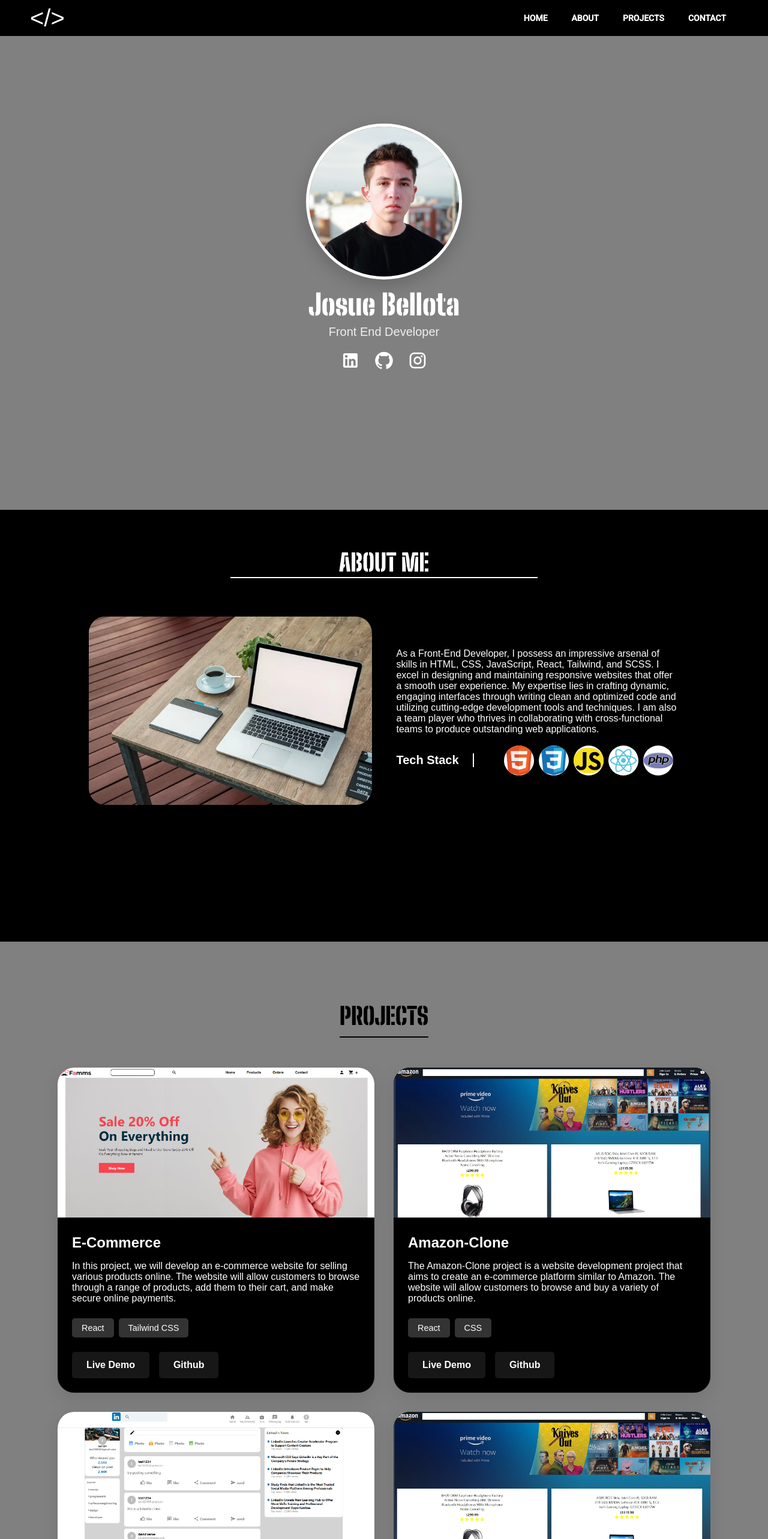
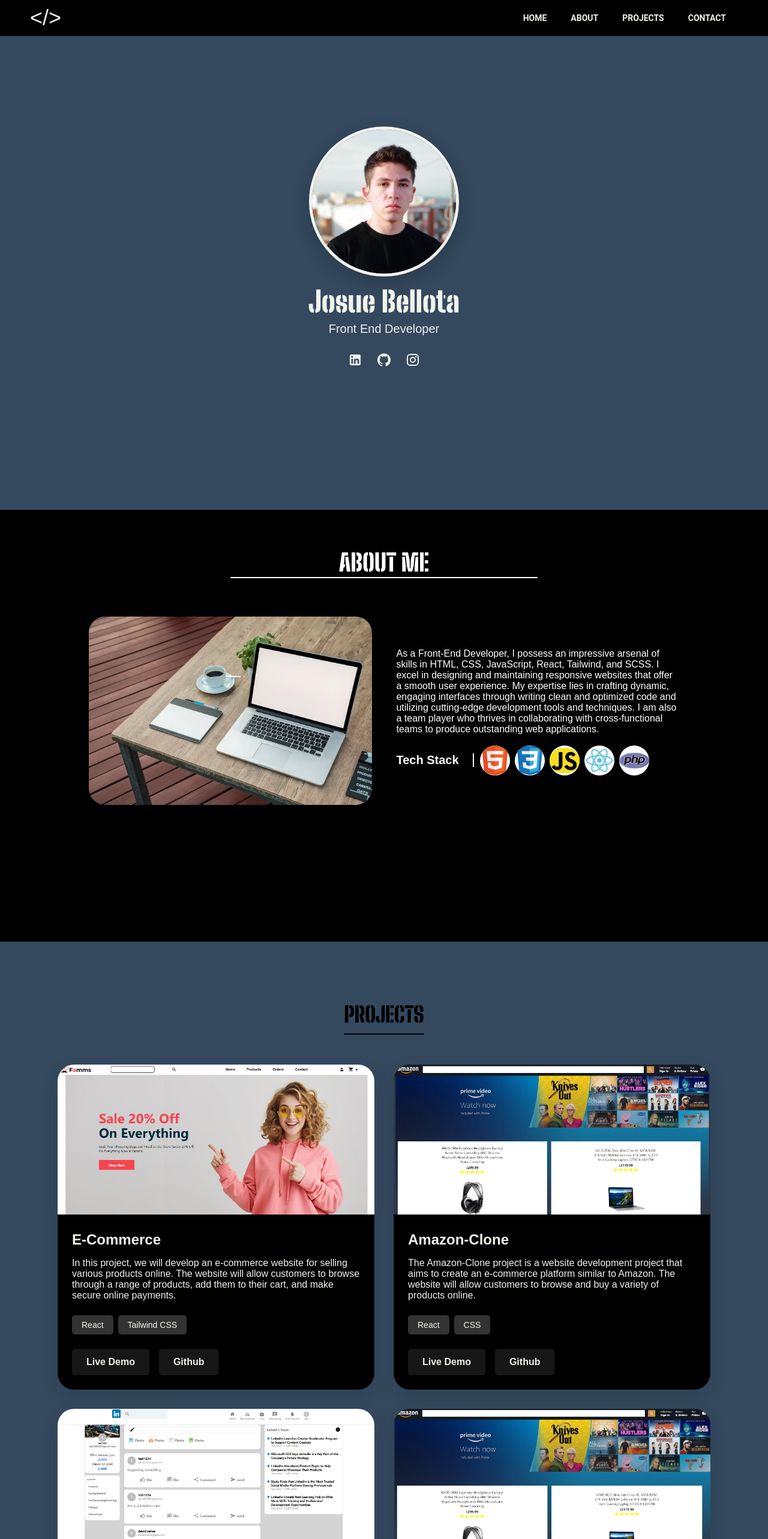
Before and after one commit to JosueBellota/Portafolio_JB, a React (Create React App) app: page / in a window 1280 px wide. Shown: the top 2566 px of the page at 60% size. Built offline with nearby package versions, Linux system fonts and the light colour scheme.

Commit message:
centrilizing css

```diff
--- a/src/App.js
+++ b/src/App.js
@@ -1,4 +1,3 @@
-import './css/App.css';
 import { BrowserRouter, Routes, Route } from "react-router-dom";
 import Footer from './components/Footer';
 import Navbar from './components/Header';
--- a/src/components/css/Header.css
+++ b/src/components/css/Header.css
@@ -1,64 +1,53 @@
-@import url('https://fonts.googleapis.com/css2?family=Roboto:ital,wght@0,400;0,500;1,700&display=swap');
-
-.header{
-
+.header {
+  background-color: var(--black);
   height: 60px;
   display: flex;
   justify-content: space-between;
   align-items: center;
-    background: #000000 !important;
   position: fixed;
   width: 100%;
   top: 0;
   z-index: 100;
   font-family: sans-serif;
-
 }
 
 .header__logo {
-
   text-decoration: none;
-    color: #fff;
+  color: var(--white);
   font-weight: 400;
   width: fit-content;
-    font-size: 40px;
+  font-size: var(--font-size-4xl);
   margin-left: 50px;
-
 }
 
-.header__nav{
-
+.header__nav {
   display: flex;
   justify-content: space-evenly;
   align-items: center;
   width: fit-content;
   height: 50px;
   margin-right: 50px;
-
 }
 
-.header__nav .header__option{
-
+.header__nav .header__option {
   height: 60px;
   align-items: center;
   justify-content: center;
   font-weight: bold;
-
 }
 
-.header__nav .header__option:hover{
-
+.header__nav .header__option:hover {
   height: 56px;
-    border-bottom: 2px solid #fff;
-    border-top: 2px solid #fff;
+  border-bottom: 2px solid var(--white);
+  border-top: 2px solid var(--white);
 }
 
-.header__nav .header__option .header__link{
+.header__nav .header__option .header__link {
   display: flex;
   align-items: center;
   text-decoration: none;
-    color: #ffffff;
-    font-size: 14px;
+  color: var(--white);
+  font-size: var(--font-size-sm);
   text-align: center;
   transition: 0.5s;
   justify-content: center !important;
@@ -68,10 +57,7 @@
   padding: 0 20px 0;
 }
 
-/* botons to deploy the menu */
-
-.header__toggler{
-
+.header__toggler {
   display: none !important;
   position: absolute !important;
   top: 0 !important;
@@ -79,78 +65,67 @@
   z-index: 2 !important;
 }
 
-.header__toggler_icon{
-
+.header__toggler_icon {
   position: relative;
   font-size: 3rem !important;
-    color: #fff;
-
+  color: var(--white);
 }
 
-.header__close{
-
+.header__close {
   display: none;
   position: absolute !important;
   top: 0 !important;
   right: 0 !important;
   z-index: 2 !important;
-
 }
 
-.header__closeIcon{
+.header__closeIcon {
   position: relative;
   font-size: 3rem !important;
-    color: #fff;
+  color: var(--white);
 }
 
-.header__closeIcon:hover{
+.header__closeIcon:hover {
   color: red;
 }
 
-/* menu mobile version starts */
-.mobile__box{
-
+.mobile__box {
   display: flex;
   flex-direction: column;
   position: absolute;
   top: 0;
   right: 0;
   width: 100%;
+}
 
-}
-.mobile__box .header__nav__mobile{
-
+.mobile__box .header__nav__mobile {
   display: none;
   flex-direction: column;
   justify-content: space-evenly;
   align-items: center;
-    background: black;
+  background: var(--black);
   height: 100vh;
-
 }
 
-.mobile__box .header__nav__mobile .header__option{
-
+.mobile__box .header__nav__mobile .header__option {
   height: 60px;
   align-items: center;
   justify-content: center;
   font-weight: bold;
-
 }
 
-.mobile__box .header__nav__mobile .header__option:hover{
-
+.mobile__box .header__nav__mobile .header__option:hover {
   height: 56px;
-    border-bottom: 2px solid #fff;
-    border-top: 2px solid #fff;
+  border-bottom: 2px solid var(--white);
+  border-top: 2px solid var(--white);
 }
 
-.mobile__box .header__nav__mobile .header__option .header__link{
+.mobile__box .header__nav__mobile .header__option .header__link {
   display: flex;
   align-items: center;
   text-decoration: none;
-    color: #ffffff;
-    font-size: 14px;
+  color: var(--white);
+  font-size: var(--font-size-sm);
   text-align: center;
   transition: 0.5s;
   justify-content: center !important;
@@ -160,55 +135,38 @@
   padding: 0 20px 0;
 }
 
-/* menu mobile version ends */
-
 @media (max-width: 1000px) {
-
   .header__nav {
     display: none;
   }
 
-    .header__nav .header__option{
+  .header__nav .header__option {
     display: none;
   }
 
-    .header__logo{
+  .header__logo {
     margin-left: 20px;
   }
 
-    .header__toggler{
+  .header__toggler {
     display: block !important;
-
   }
 
-    .header__close{
-
+  .header__close {
     display: none;
-
   }
 
-    /* mobile */
-
-    .mobile__box .header__nav__mobile{display: none;}
-
-    .mobile__box .header__nav__mobile .header__option .header__link{
-
-        font-size: 24px;
-
+  .mobile__box .header__nav__mobile {
+    display: none;
   }
 
+  .mobile__box .header__nav__mobile .header__option .header__link {
+    font-size: var(--font-size-2xl);
+  }
 }
 
 @media (max-width: 600px) {
-
-    .mobile__box .header__nav__mobile .header__option .header__link{
-
-        font-size: 18px;
-
-
+  .mobile__box .header__nav__mobile .header__option .header__link {
+    font-size: var(--font-size-xl);
   }
 }
-
-/* @media (max-width: 400px){
-
-}  */
--- a/src/components/css/Home.css
+++ b/src/components/css/Home.css
@@ -3,7 +3,7 @@
   display: flex;
   align-items: center;
   justify-content: center;
-  color: #fff;
+  color: var(--white);
   height: calc( 100vh + 50px) !important;
 
 }
@@ -26,7 +26,7 @@
   height: 250px;
   border-radius: 50%;
   object-fit: cover;
-  border: 5px solid #fff;
+  border: 5px solid var(--white);
   box-shadow: 0 10px 30px rgba(0, 0, 0, 0.2);
 }
 
@@ -48,16 +48,16 @@
 .hero-text h1 {
   font-family: 'Big Shoulders Stencil Display', sans-serif;
   font-weight: 900;
-  font-size: 3rem;
+  font-size: var(--font-size-5xl);
   margin-bottom: 0.5rem;
   line-height: 1.1;
-  color: #fff;
+  color: var(--white);
   animation: fadeInDown 1s ease-in-out;
 }
 
 .hero-text p {
   margin-bottom: 0.5rem;
-  font-size: 1.25rem;
+  font-size: var(--font-size-xl);
   color: #eee;
   animation: fadeInDown 1s ease-in-out 0.2s;
 }
@@ -70,15 +70,15 @@
 }
 
 .social-links a .icon-profile{
-  color: #fff;
-  font-size: 2rem;
+  color: var(--white);
+  font-size: var(--font-size-2xl);
   transition: color 0.3s ease;
   align-items: center;
 }
 
 
 .social-links a {
-  color: #fff;
+  color: var(--white);
   font-size: 3rem;
   transition: color 0.3s ease;
   align-items: center;
@@ -86,7 +86,7 @@
 
 
 .social-links a .icon-profile:hover {
-  color: #007bff;
+  color: var(--orange);
 }
 
 
--- a/src/components/css/footer.css
+++ b/src/components/css/footer.css
@@ -1,61 +1,46 @@
 .dark-mode {
   position: relative;
-  background-color: #000;
-  color: #ffffff;
+  background-color: var(--black);
+  color: var(--white);
 }
 
 /* ---------- Copyright -------- */
 
-.copyright{
-
+.copyright {
   text-align: center;
   width: 100%;
   left: 0px;
   right: 0px;
   margin: 0 auto;
-  background: #000;
+  background: var(--black);
   color: #8a8a8a;
-  font-size: 14px;
+  font-size: var(--font-size-sm);
   padding: 20px 0 10px;
   display: flex;
   flex-direction: column;
-
 }
 
-  .copyright p{
+.copyright p {
+  color: #8a8a8a;
+}
 
-  color: #8a8a8a;
-
-  }
-  .copyright h3{
-  color:#fff;
+.copyright h3 {
+  color: var(--white);
   margin-bottom: 20px;
 }
 
-  ul{
+ul {
   list-style-type: none;
 }
 
-
-  .container-copyright p{
-
-  font-size: 14px;
-  color: #fff;
+.container-copyright p {
+  font-size: var(--font-size-sm);
+  color: var(--white);
   margin-top: 10px;
   margin-bottom: 10px;
 }
 
-  .copyright-small:last-child{
-
+.copyright-small:last-child {
   color: gray;
-  font-size: 11px;
-
+  font-size: var(--font-size-xs);
 }
-
-  /* .line-title{
-
-  background: #fff!important;
-  border: 2px solid #fff!important;
-  width: 100% !important;
-  z-index: 999;
-  } */
--- a/src/components/css/projects.css
+++ b/src/components/css/projects.css
@@ -14,10 +14,10 @@
 .project-title h2 {
   font-family: 'Big Shoulders Stencil Display', sans-serif;
   font-weight: 900;
-  font-size: 40px;
-  color: #000;
+  font-size: var(--font-size-4xl);
+  color: var(--black);
   margin: 0 auto 50px;
-  border-bottom: 2px solid #000;
+  border-bottom: 2px solid var(--black);
   padding-bottom: 10px;
   width: fit-content;
 }
@@ -29,7 +29,7 @@
 }
 
 .project-card {
-  background-color: #000;
+  background-color: var(--black);
   border-radius: 1.7rem;
   overflow: hidden;
   box-shadow: 0 10px 30px rgba(0, 0, 0, 0.1);
@@ -53,15 +53,15 @@
 }
 
 .project-card__content h3 {
-  font-size: 1.5rem;
+  font-size: var(--font-size-2xl);
   font-weight: 700;
   margin-bottom: 1rem;
-  color: #fff;
+  color: var(--white);
 }
 
 .project-card__content p {
-  font-size: 1rem;
-  color: #fff;
+  font-size: var(--font-size-base);
+  color: var(--white);
   margin-bottom: 1.5rem;
 }
 
@@ -74,10 +74,10 @@
 
 .project-card__stack span {
   background-color: #333;
-  color: #fff;
+  color: var(--white);
   padding: 0.5rem 1rem;
   border-radius: 5px;
-  font-size: 0.9rem;
+  font-size: var(--font-size-sm);
 }
 
 .project-card__links {
@@ -87,7 +87,7 @@
 
 .project-card__links .btn {
   text-decoration: none;
-  color: #fff;
+  color: var(--white);
   background-color: #171717;
   padding: 0.8rem 1.5rem;
   border-radius: 5px;
@@ -96,7 +96,7 @@
 }
 
 .project-card__links .btn:hover {
-  background-color: #0056b3;
+  background-color: var(--blue);
 }
 
 .project-card__links .btn.github {
@@ -104,7 +104,7 @@
 }
 
 .project-card__links .btn.github:hover {
-  background-color: #000;
+  background-color: var(--black);
 }
 
 @media (max-width: 768px) {
--- a/src/css/App.css
+++ /dev/null
@@ -1,22 +0,0 @@
-
-
-.skew-abajo{
-
-  position: absolute;
-  bottom: 0;
-  left:0;
-  border-width: 9vh 50vw 11vh 50vw;
-  border-style: solid;
-  border-color:transparent transparent #000 transparent;
-
-}
-.skew-arriba{
-
-  position: absolute;
-  top: 0;
-  left: 0;
-  overflow-x: hidden !important;
-  border-width: 9vh 50vw 11vh 50vw;
-  border-style: solid;
-  border-color: #000 #000 transparent #000;
-}
--- a/src/css/index.css
+++ b/src/css/index.css
@@ -1,42 +1,47 @@
+:root {
+  /* Colors */
+  --black: #000000;
+  --blue: #34495E;
+  --white: #F1F2EB;
+  --orange: #F46036;
+  --green: #6F732F;
+
+  /* Font Sizes */
+  --font-size-xs: 0.75rem;
+  --font-size-sm: 0.875rem;
+  --font-size-base: 1rem;
+  --font-size-lg: 1.125rem;
+  --font-size-xl: 1.25rem;
+  --font-size-2xl: 1.5rem;
+  --font-size-3xl: 1.875rem;
+  --font-size-4xl: 2.25rem;
+  --font-size-5xl: 3rem;
+}
+
 * {
   margin: 0;
+  padding: 0;
+  box-sizing: border-box;
 }
 
 body {
-    /* background-color: #2B394B; */
-    background-color: gray;
-    margin: 0;
+  background-color: var(--blue);
   -webkit-font-smoothing: antialiased;
   -moz-osx-font-smoothing: grayscale;
   overflow-x: hidden !important;
   font-family: sans-serif;
-  }
-
-  code {
-    font-family: source-code-pro, Menlo, Monaco, Consolas, 'Courier New',
-      monospace;
+  font-size: var(--font-size-base);
+  color: var(--black);
 }
 
 @media (max-width: 900px) {
-
-
-    .h2-mobile{
-      font-size: 25px !important;
+  :root {
+    --font-size-base: 0.9rem;
   }
-
-
-
 }
 
 @media (max-width: 620px) {
-
-
-    .h2-mobile{
-      font-size: 25px !important;
-    }
-
-    .h2-mobile{
-
-      padding-top: 10% !important;
+  :root {
+    --font-size-base: 0.8rem;
   }
 }
```
Also changed, not shown: src/components/css/contactform.css (+37 -75 lines). Lines whose indentation alone changed are shown as unchanged.
